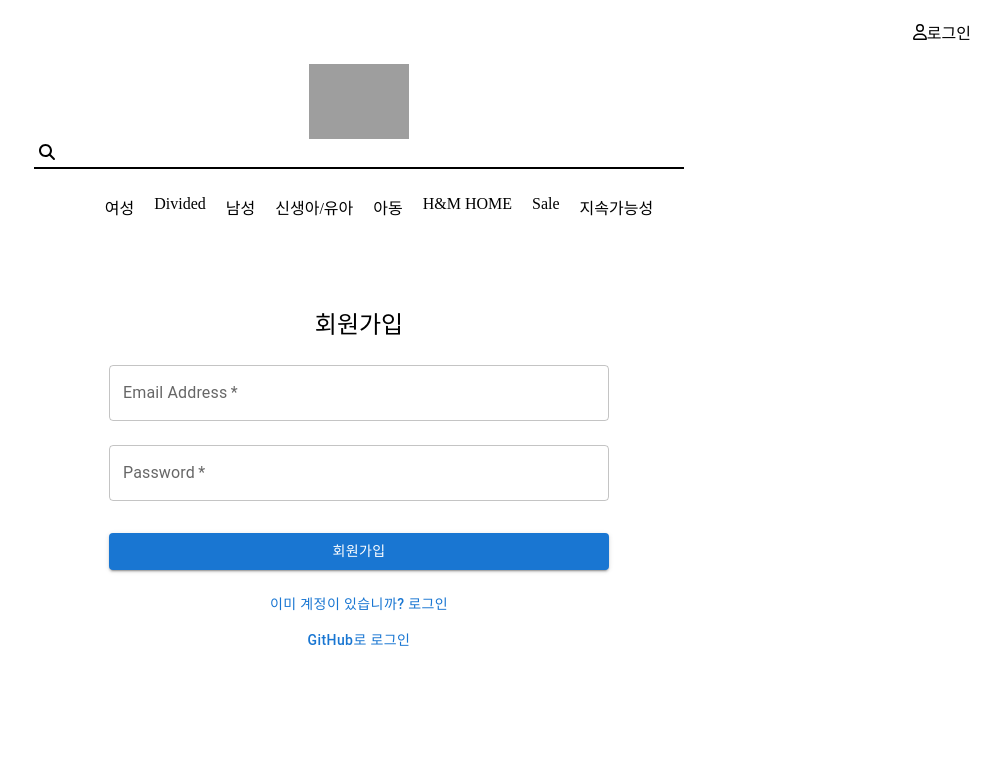
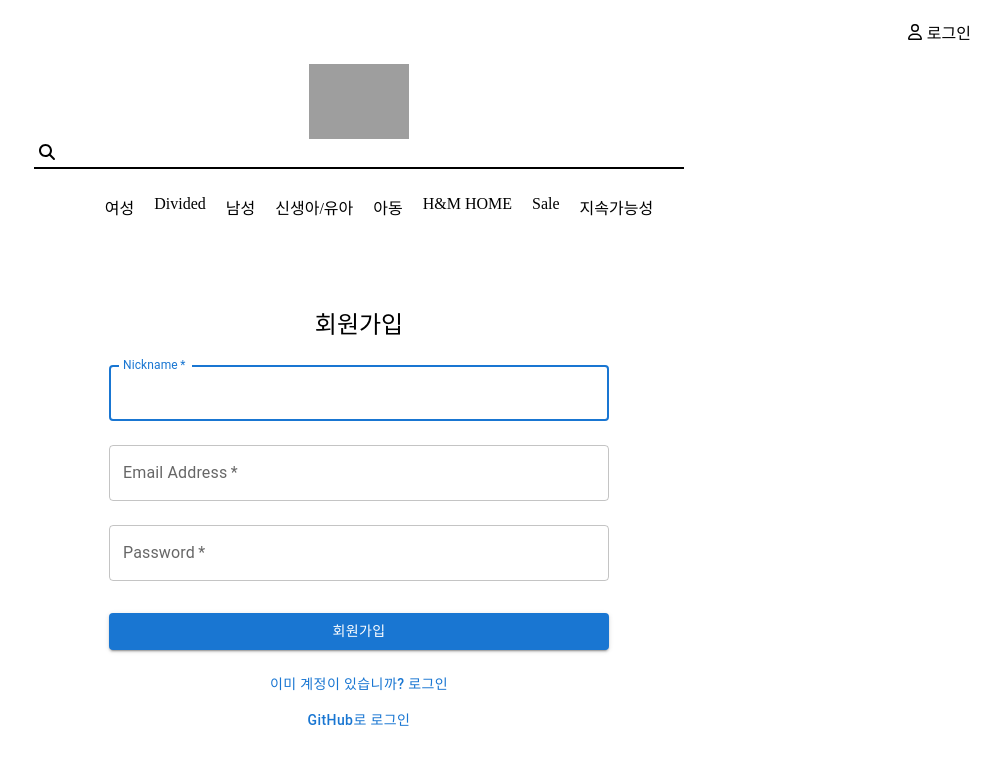
Before and after one commit to Dante0214/shoppingmall-js, a React (Vite) app: page /login in a window 1280 px wide. Both pictures are taken after a click on the button "계정이 없습니까? 회원가입". Shown: the top 764 px of the page, without its empty margins (281-1280 px from the left). Built offline with nearby package versions, Linux system fonts and the light colour scheme; grey boxes are pictures that could not be loaded.

Commit message:
feat: 로그인 및 웰컴메세지

```diff
--- a/src/App.css
+++ b/src/App.css
@@ -1,9 +1,32 @@
-.login-button {
+.login-container {
   display: flex;
   justify-content: flex-end;
   align-items: center;
   margin: 20px;
+}
+.login-box {
+  display: flex;
+  flex-direction: column;
+}
+
+.icon-and-buttons {
+  display: flex;
+  justify-content: flex-end;
+  align-items: center;
+}
+.logout-btn {
+  margin-left: 5px;
   cursor: pointer;
+  display: flex;
+  justify-content: flex-end;
+  align-items: center;
+}
+.login-btn {
+  margin-left: 5px;
+  cursor: pointer;
+  display: flex;
+  justify-content: flex-end;
+  align-items: center;
 }
 .nav-section {
   display: flex;
--- a/src/App.jsx
+++ b/src/App.jsx
@@ -2,7 +2,6 @@ import { Route, Routes } from "react-router-dom";
 import "./App.css";
 import ItemAll from "./pages/ItemAll";
 import Login from "./pages/Login";
-import ItemDetail from "./pages/ItemDetail";
 import Navbar from "./components/Navbar";
 import { useEffect, useState } from "react";
 import PrivateRoute from "./routes/PrivateRoute";
@@ -23,18 +22,49 @@ import { supabase } from "./services/supabaseClient";
 function App() {
   const [login, setLogin] = useState(false);
   const [session, setSession] = useState(null);
+  const [displayName, setDisplayName] = useState("");
 
   useEffect(() => {
-    supabase.auth.getSession().then(({ data: { session } }) => {
+    const fetchSessionAndUser = async () => {
+      const {
+        data: { session },
+      } = await supabase.auth.getSession();
       setSession(session);
       setLogin(!!session);
-    });
+
+      if (session) {
+        const {
+          data: { user },
+        } = await supabase.auth.getUser();
+        if (user) {
+          const displayname = user.user_metadata?.user_name || "";
+          setDisplayName(displayname);
+        }
+      }
+    };
+
+    fetchSessionAndUser();
 
     const {
       data: { subscription },
     } = supabase.auth.onAuthStateChange((_event, session) => {
       setSession(session);
       setLogin(!!session);
+      if (session) {
+        const fetchUser = async () => {
+          const {
+            data: { user },
+          } = await supabase.auth.getUser();
+          if (user) {
+            const displayname = user.user_metadata?.user_name || "";
+            setDisplayName(displayname);
+          }
+        };
+        fetchUser();
+        console.log(session);
+      } else {
+        setDisplayName("");
+      }
     });
 
     return () => subscription.unsubscribe();
@@ -42,7 +72,7 @@ function App() {
 
   return (
     <div>
-      <Navbar login={login} setLogin={setLogin} />
+      <Navbar displayName={displayName} login={login} setLogin={setLogin} />
       <Routes>
         <Route path="/" element={<ItemAll />}></Route>
         <Route path="/login" element={<Login setLogin={setLogin} />}></Route>
--- a/src/components/Navbar.jsx
+++ b/src/components/Navbar.jsx
@@ -14,7 +14,7 @@ import {
 import MenuIcon from "@mui/icons-material/Menu";
 import { signOut } from "../services/authService";
 
-const Navbar = ({ login, setLogin }) => {
+const Navbar = ({ login, setLogin, displayName }) => {
   const [isDrawerOpen, setIsDrawerOpen] = useState(false);
   const isMobile = useMediaQuery("(max-width:600px)");
 
@@ -29,9 +29,7 @@ const Navbar = ({ login, setLogin }) => {
     "지속가능성",
   ];
   const nav = useNavigate();
-  const goToLogin = () => {
-    nav("/login");
-  };
+
   const search = (e) => {
     if (e.key === "Enter") {
       const keyword = e.target.value;
@@ -56,16 +54,24 @@ const Navbar = ({ login, setLogin }) => {
 
   return (
     <div>
-      <div>
-        <div className="login-button" onClick={goToLogin}>
-          <FontAwesomeIcon icon={faUser} />
-          {login ? (
-            <div onClick={handleLogout}>로그아웃</div>
-          ) : (
-            <div onClick={() => nav("/login")}>로그인</div>
-          )}
+      <div className="login-container">
+        <div className="login-box">
+          {displayName && <div>{`Welcome, ${displayName}!`}</div>}
+          <div className="icon-and-buttons">
+            <FontAwesomeIcon icon={faUser} className="user-icon" />
+            {login ? (
+              <div className="logout-btn" onClick={handleLogout}>
+                로그아웃
+              </div>
+            ) : (
+              <div className="login-btn" onClick={() => nav("/login")}>
+                로그인
+              </div>
+            )}
+          </div>
         </div>
       </div>
+
       <div className="nav-section">
         <img
           width={100}
--- a/src/pages/Login.jsx
+++ b/src/pages/Login.jsx
@@ -15,6 +15,7 @@ const Login = ({ setLogin }) => {
   const [signUp, setSignUp] = useState(false);
   const [email, setEmail] = useState("");
   const [password, setPassword] = useState("");
+  const [displayname, setDisplayname] = useState("");
   const [error, setError] = useState("");
   const isMobile = useMediaQuery("(max-width:600px)");
 
@@ -25,9 +26,9 @@ const Login = ({ setLogin }) => {
     try {
       const { error } = await supabase.auth.signInWithOAuth({
         provider,
-        options: {
-          redirectTo: "https://shoppingmall-js.vercel.app/",
-        },
+        // options: {
+        //   redirectTo: "http://localhost:5173/",
+        // },
       });
       if (error) throw error;
       setLogin(true);
@@ -41,7 +42,7 @@ const Login = ({ setLogin }) => {
     setError("");
     try {
       if (signUp) {
-        await signUpWithEmail(email, password);
+        await signUpWithEmail(email, password, displayname);
       } else {
         await signInWithEmail(email, password);
       }
@@ -76,6 +77,19 @@ const Login = ({ setLogin }) => {
             alignItems: "center",
           }}
         >
+          {signUp && (
+            <TextField
+              margin="normal"
+              required
+              id="nickname"
+              label="Nickname"
+              name="nickname"
+              autoComplete="nickname"
+              autoFocus
+              fullWidth
+              onChange={(e) => setDisplayname(e.target.value)}
+            />
+          )}
           <TextField
             margin="normal"
             required
--- a/src/services/authService.js
+++ b/src/services/authService.js
@@ -16,10 +16,15 @@ export async function signInWithEmail(email, password) {
 
 //회원가입
 
-export async function signUpWithEmail(email, password) {
+export async function signUpWithEmail(email, password, displayname) {
   const { data, error } = await supabase.auth.signUp({
     email,
     password,
+    options: {
+      data: {
+        user_name: displayname,
+      },
+    },
   });
 
   if (error) {
```
